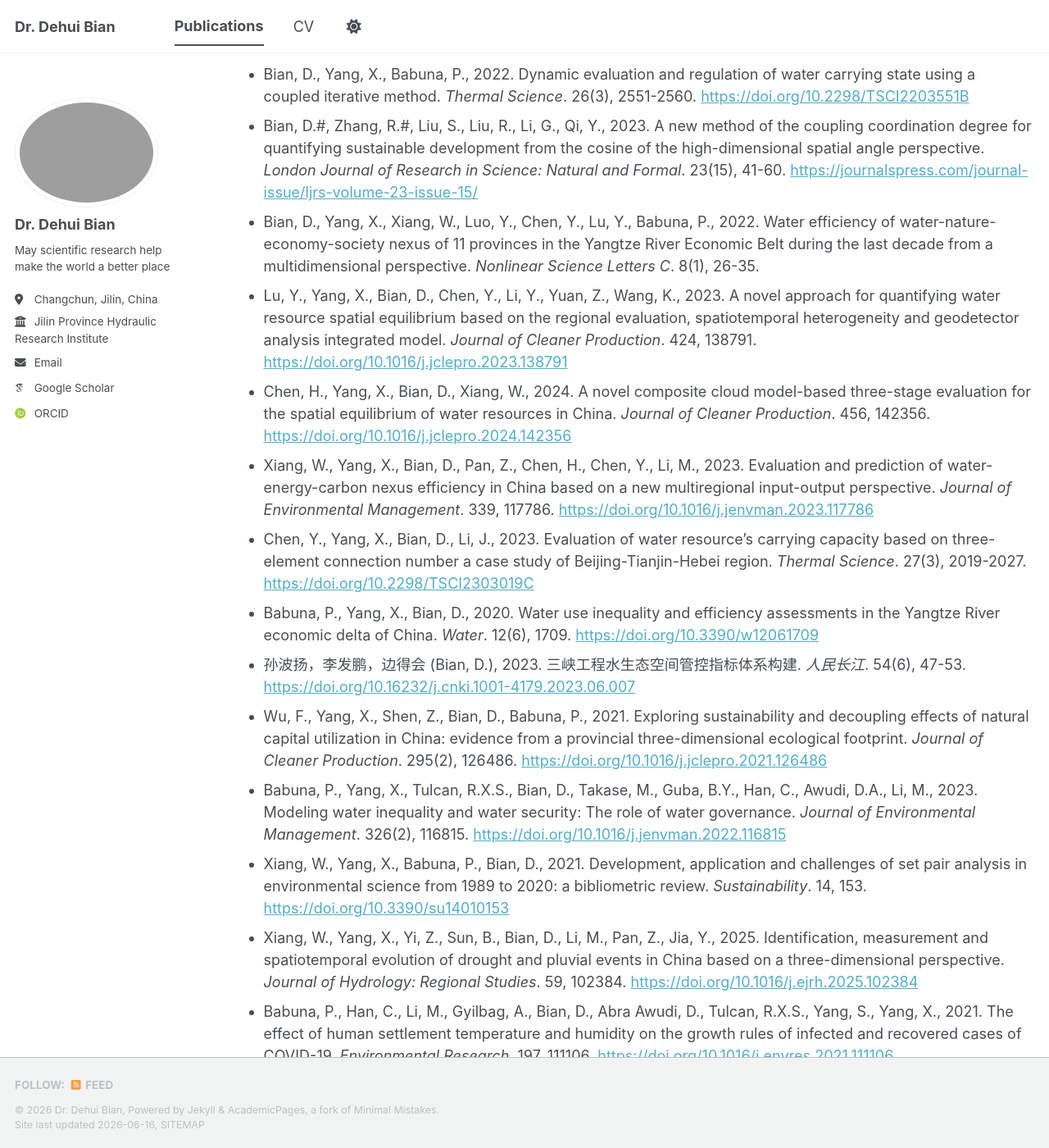
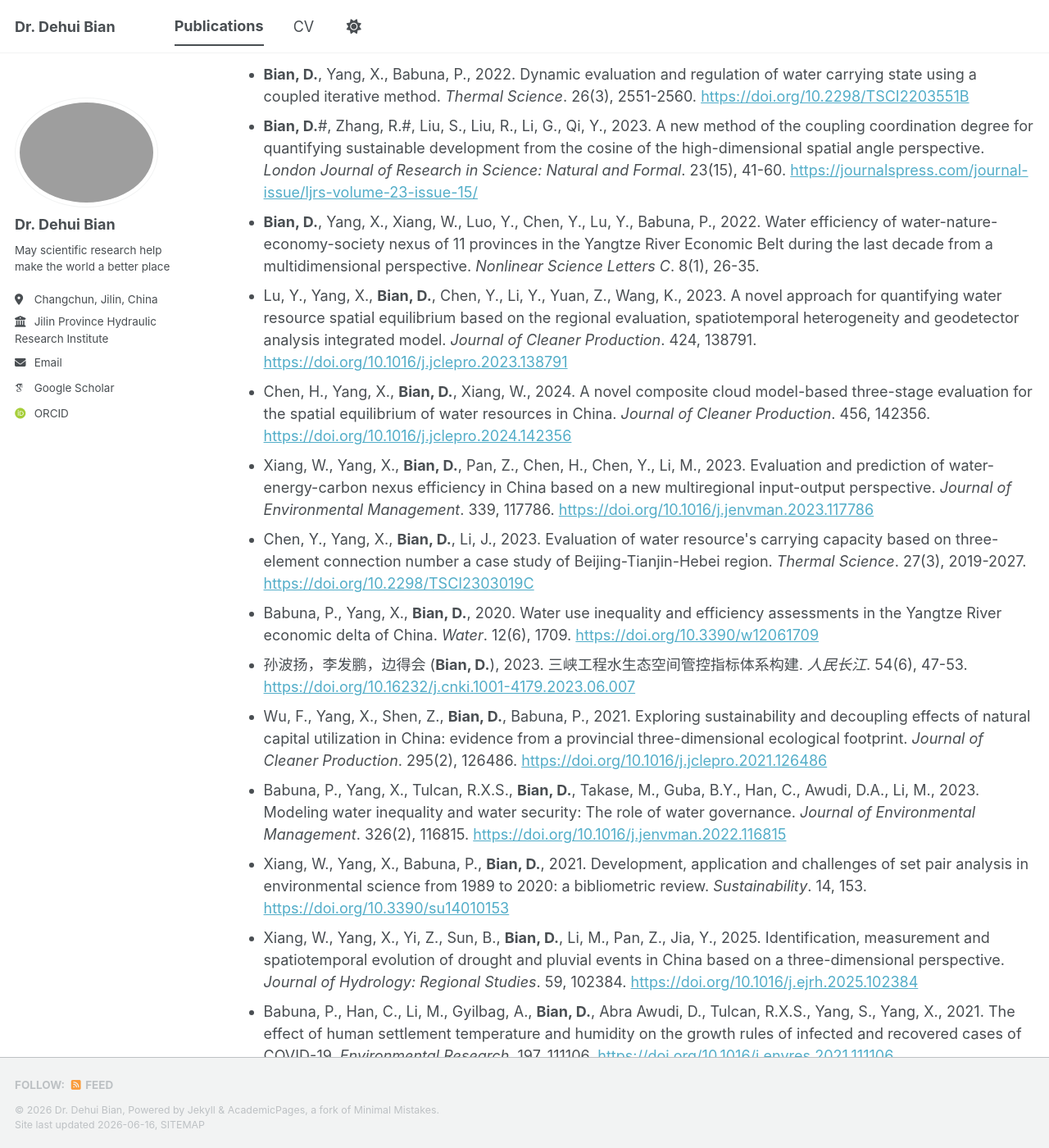
Before and after one commit to DehuiBian/dehuibian.github.io, a Jekyll site: the page built from _pages/publications.html, in a window 1280 px wide and 1400 px high, scrolled down 453 px. Shown: the whole window at 82% size. Built offline with Jekyll 4.4.1, drawn with Linux system fonts in a browser that asks for light colours; some web fonts are replaced; a script bundle is joined from its source files by our own code; library files that are not in the unit come from our copies; some of the changed text lies outside the part shown.

```diff
--- a/_pages/publications.html
+++ b/_pages/publications.html
@@ -12,24 +12,24 @@ author_profile: true
 <h2>Journal Articles</h2>
 
 <ul>
-  <li>Bian, D., Yang, X., Wu, F., Babuna, P., Luo, Y., Wang, B., Chen, Y., 2022. A three-stage hybrid model investigating regional assessment, pattern analysis and obstruction factor analysis for water resource spatial equilibrium in China. <em>Journal of Cleaner Production</em>. 331, 129940. <a href="https://doi.org/10.1016/j.jclepro.2021.129940">https://doi.org/10.1016/j.jclepro.2021.129940</a></li>
-  <li>Bian, D., Yang, X., Xiang, W., Sun, B., Chen, Y., Babuna, P., Li, M., Yuan, Z., 2022. A new model to evaluate water resource spatial equilibrium based on the game theory coupling weight method and the coupling coordination degree. <em>Journal of Cleaner Production</em>. 366, 132907. <a href="https://doi.org/10.1016/j.jclepro.2022.132907">https://doi.org/10.1016/j.jclepro.2022.132907</a></li>
-  <li>Bian, D., Yang, X., Lu, Y., Chen, H., Sun, B., Wu, F., Chen, Y., Xiang, W., 2023. Analysis of the spatiotemporal patterns and decoupling effects of China’s water resource spatial equilibrium. <em>Environmental Research</em>. 216(3), 114719. <a href="https://doi.org/10.1016/j.envres.2022.114719">https://doi.org/10.1016/j.envres.2022.114719</a></li>
-  <li>Bian, D., Yang, X., Babuna, P., 2022. Dynamic evaluation and regulation of water carrying state using a coupled iterative method. <em>Thermal Science</em>. 26(3), 2551-2560. <a href="https://doi.org/10.2298/TSCI2203551B">https://doi.org/10.2298/TSCI2203551B</a></li>
-  <li>Bian, D.#, Zhang, R.#, Liu, S., Liu, R., Li, G., Qi, Y., 2023. A new method of the coupling coordination degree for quantifying sustainable development from the cosine of the high-dimensional spatial angle perspective. <em>London Journal of Research in Science: Natural and Formal</em>. 23(15), 41-60. <a href="https://journalspress.com/journal-issue/ljrs-volume-23-issue-15/">https://journalspress.com/journal-issue/ljrs-volume-23-issue-15/</a></li>
-  <li>Bian, D., Yang, X., Xiang, W., Luo, Y., Chen, Y., Lu, Y., Babuna, P., 2022. Water efficiency of water-nature-economy-society nexus of 11 provinces in the Yangtze River Economic Belt during the last decade from a multidimensional perspective. <em>Nonlinear Science Letters C</em>. 8(1), 26-35.</li>
-  <li>Lu, Y., Yang, X., Bian, D., Chen, Y., Li, Y., Yuan, Z., Wang, K., 2023. A novel approach for quantifying water resource spatial equilibrium based on the regional evaluation, spatiotemporal heterogeneity and geodetector analysis integrated model. <em>Journal of Cleaner Production</em>. 424, 138791. <a href="https://doi.org/10.1016/j.jclepro.2023.138791">https://doi.org/10.1016/j.jclepro.2023.138791</a></li>
-  <li>Chen, H., Yang, X., Bian, D., Xiang, W., 2024. A novel composite cloud model-based three-stage evaluation for the spatial equilibrium of water resources in China. <em>Journal of Cleaner Production</em>. 456, 142356. <a href="https://doi.org/10.1016/j.jclepro.2024.142356">https://doi.org/10.1016/j.jclepro.2024.142356</a></li>
-  <li>Xiang, W., Yang, X., Bian, D., Pan, Z., Chen, H., Chen, Y., Li, M., 2023. Evaluation and prediction of water-energy-carbon nexus efficiency in China based on a new multiregional input-output perspective. <em>Journal of Environmental Management</em>. 339, 117786. <a href="https://doi.org/10.1016/j.jenvman.2023.117786">https://doi.org/10.1016/j.jenvman.2023.117786</a></li>
-  <li>Chen, Y., Yang, X., Bian, D., Li, J., 2023. Evaluation of water resource’s carrying capacity based on three-element connection number a case study of Beijing-Tianjin-Hebei region. <em>Thermal Science</em>. 27(3), 2019-2027. <a href="https://doi.org/10.2298/TSCI2303019C">https://doi.org/10.2298/TSCI2303019C</a></li>
-  <li>Babuna, P., Yang, X., Bian, D., 2020. Water use inequality and efficiency assessments in the Yangtze River economic delta of China. <em>Water</em>. 12(6), 1709. <a href="https://doi.org/10.3390/w12061709">https://doi.org/10.3390/w12061709</a></li>
-  <li>孙波扬，李发鹏，边得会 (Bian, D.), 2023. 三峡工程水生态空间管控指标体系构建. <em>人民长江</em>. 54(6), 47-53. <a href="https://doi.org/10.16232/j.cnki.1001-4179.2023.06.007">https://doi.org/10.16232/j.cnki.1001-4179.2023.06.007</a></li>
-  <li>Wu, F., Yang, X., Shen, Z., Bian, D., Babuna, P., 2021. Exploring sustainability and decoupling effects of natural capital utilization in China: evidence from a provincial three-dimensional ecological footprint. <em>Journal of Cleaner Production</em>. 295(2), 126486. <a href="https://doi.org/10.1016/j.jclepro.2021.126486">https://doi.org/10.1016/j.jclepro.2021.126486</a></li>
-  <li>Babuna, P., Yang, X., Tulcan, R.X.S., Bian, D., Takase, M., Guba, B.Y., Han, C., Awudi, D.A., Li, M., 2023. Modeling water inequality and water security: The role of water governance. <em>Journal of Environmental Management</em>. 326(2), 116815. <a href="https://doi.org/10.1016/j.jenvman.2022.116815">https://doi.org/10.1016/j.jenvman.2022.116815</a></li>
-  <li>Xiang, W., Yang, X., Babuna, P., Bian, D., 2021. Development, application and challenges of set pair analysis in environmental science from 1989 to 2020: a bibliometric review. <em>Sustainability</em>. 14, 153. <a href="https://doi.org/10.3390/su14010153">https://doi.org/10.3390/su14010153</a></li>
-  <li>Xiang, W., Yang, X., Yi, Z., Sun, B., Bian, D., Li, M., Pan, Z., Jia, Y., 2025. Identification, measurement and spatiotemporal evolution of drought and pluvial events in China based on a three-dimensional perspective. <em>Journal of Hydrology: Regional Studies</em>. 59, 102384. <a href="https://doi.org/10.1016/j.ejrh.2025.102384">https://doi.org/10.1016/j.ejrh.2025.102384</a></li>
-  <li>Babuna, P., Han, C., Li, M., Gyilbag, A., Bian, D., Abra Awudi, D., Tulcan, R.X.S., Yang, S., Yang, X., 2021. The effect of human settlement temperature and humidity on the growth rules of infected and recovered cases of COVID-19. <em>Environmental Research</em>. 197, 111106. <a href="https://doi.org/10.1016/j.envres.2021.111106">https://doi.org/10.1016/j.envres.2021.111106</a></li>
-  <li>Babuna, P., Yang, X., Gyilbag, A., Awudi, D.A., Ngmenbelle, D., Bian, D., 2020. The impact of Covid-19 on the insurance industry. <em>International Journal of Environmental Research and Public Health</em>. 17(16), 5766. <a href="https://doi.org/10.3390/ijerph17165766">https://doi.org/10.3390/ijerph17165766</a></li>
-  <li>Li, M., Yang, X., Di, C., Wang, K., Xiang, W., Bian, D., Babuna, P., 2024. A novel framework for integrative assessment of water balance health in China. <em>Journal of Cleaner Production</em>. 443, 141199. <a href="https://doi.org/10.1016/j.jclepro.2024.141199">https://doi.org/10.1016/j.jclepro.2024.141199</a></li>
-  <li>Jia, Y., Yang, X., Shen, Z., Xiang, W., Chen, H., Li, M., Bian, D., Li, Y., Lu, Y., 2026. A novel integrated model for quantifying agricultural water resource utilization efficiency under carbon neutrality: Regional assessment, spatiotemporal heterogeneity and influencing factors analysis. <em>Agricultural Water Management</em>. 331, 110429. <a href="https://doi.org/10.1016/j.agwat.2026.110429">https://doi.org/10.1016/j.agwat.2026.110429</a></li>
+  <li><strong>Bian, D.</strong>, Yang, X., Wu, F., Babuna, P., Luo, Y., Wang, B., Chen, Y., 2022. A three-stage hybrid model investigating regional assessment, pattern analysis and obstruction factor analysis for water resource spatial equilibrium in China. <em>Journal of Cleaner Production</em>. 331, 129940. <a href="https://doi.org/10.1016/j.jclepro.2021.129940">https://doi.org/10.1016/j.jclepro.2021.129940</a></li>
+  <li><strong>Bian, D.</strong>, Yang, X., Xiang, W., Sun, B., Chen, Y., Babuna, P., Li, M., Yuan, Z., 2022. A new model to evaluate water resource spatial equilibrium based on the game theory coupling weight method and the coupling coordination degree. <em>Journal of Cleaner Production</em>. 366, 132907. <a href="https://doi.org/10.1016/j.jclepro.2022.132907">https://doi.org/10.1016/j.jclepro.2022.132907</a></li>
+  <li><strong>Bian, D.</strong>, Yang, X., Lu, Y., Chen, H., Sun, B., Wu, F., Chen, Y., Xiang, W., 2023. Analysis of the spatiotemporal patterns and decoupling effects of China's water resource spatial equilibrium. <em>Environmental Research</em>. 216(3), 114719. <a href="https://doi.org/10.1016/j.envres.2022.114719">https://doi.org/10.1016/j.envres.2022.114719</a></li>
+  <li><strong>Bian, D.</strong>, Yang, X., Babuna, P., 2022. Dynamic evaluation and regulation of water carrying state using a coupled iterative method. <em>Thermal Science</em>. 26(3), 2551-2560. <a href="https://doi.org/10.2298/TSCI2203551B">https://doi.org/10.2298/TSCI2203551B</a></li>
+  <li><strong>Bian, D.</strong>#, Zhang, R.#, Liu, S., Liu, R., Li, G., Qi, Y., 2023. A new method of the coupling coordination degree for quantifying sustainable development from the cosine of the high-dimensional spatial angle perspective. <em>London Journal of Research in Science: Natural and Formal</em>. 23(15), 41-60. <a href="https://journalspress.com/journal-issue/ljrs-volume-23-issue-15/">https://journalspress.com/journal-issue/ljrs-volume-23-issue-15/</a></li>
+  <li><strong>Bian, D.</strong>, Yang, X., Xiang, W., Luo, Y., Chen, Y., Lu, Y., Babuna, P., 2022. Water efficiency of water-nature-economy-society nexus of 11 provinces in the Yangtze River Economic Belt during the last decade from a multidimensional perspective. <em>Nonlinear Science Letters C</em>. 8(1), 26-35.</li>
+  <li>Lu, Y., Yang, X., <strong>Bian, D.</strong>, Chen, Y., Li, Y., Yuan, Z., Wang, K., 2023. A novel approach for quantifying water resource spatial equilibrium based on the regional evaluation, spatiotemporal heterogeneity and geodetector analysis integrated model. <em>Journal of Cleaner Production</em>. 424, 138791. <a href="https://doi.org/10.1016/j.jclepro.2023.138791">https://doi.org/10.1016/j.jclepro.2023.138791</a></li>
+  <li>Chen, H., Yang, X., <strong>Bian, D.</strong>, Xiang, W., 2024. A novel composite cloud model-based three-stage evaluation for the spatial equilibrium of water resources in China. <em>Journal of Cleaner Production</em>. 456, 142356. <a href="https://doi.org/10.1016/j.jclepro.2024.142356">https://doi.org/10.1016/j.jclepro.2024.142356</a></li>
+  <li>Xiang, W., Yang, X., <strong>Bian, D.</strong>, Pan, Z., Chen, H., Chen, Y., Li, M., 2023. Evaluation and prediction of water-energy-carbon nexus efficiency in China based on a new multiregional input-output perspective. <em>Journal of Environmental Management</em>. 339, 117786. <a href="https://doi.org/10.1016/j.jenvman.2023.117786">https://doi.org/10.1016/j.jenvman.2023.117786</a></li>
+  <li>Chen, Y., Yang, X., <strong>Bian, D.</strong>, Li, J., 2023. Evaluation of water resource's carrying capacity based on three-element connection number a case study of Beijing-Tianjin-Hebei region. <em>Thermal Science</em>. 27(3), 2019-2027. <a href="https://doi.org/10.2298/TSCI2303019C">https://doi.org/10.2298/TSCI2303019C</a></li>
+  <li>Babuna, P., Yang, X., <strong>Bian, D.</strong>, 2020. Water use inequality and efficiency assessments in the Yangtze River economic delta of China. <em>Water</em>. 12(6), 1709. <a href="https://doi.org/10.3390/w12061709">https://doi.org/10.3390/w12061709</a></li>
+  <li>孙波扬，李发鹏，边得会 (<strong>Bian, D.</strong>), 2023. 三峡工程水生态空间管控指标体系构建. <em>人民长江</em>. 54(6), 47-53. <a href="https://doi.org/10.16232/j.cnki.1001-4179.2023.06.007">https://doi.org/10.16232/j.cnki.1001-4179.2023.06.007</a></li>
+  <li>Wu, F., Yang, X., Shen, Z., <strong>Bian, D.</strong>, Babuna, P., 2021. Exploring sustainability and decoupling effects of natural capital utilization in China: evidence from a provincial three-dimensional ecological footprint. <em>Journal of Cleaner Production</em>. 295(2), 126486. <a href="https://doi.org/10.1016/j.jclepro.2021.126486">https://doi.org/10.1016/j.jclepro.2021.126486</a></li>
+  <li>Babuna, P., Yang, X., Tulcan, R.X.S., <strong>Bian, D.</strong>, Takase, M., Guba, B.Y., Han, C., Awudi, D.A., Li, M., 2023. Modeling water inequality and water security: The role of water governance. <em>Journal of Environmental Management</em>. 326(2), 116815. <a href="https://doi.org/10.1016/j.jenvman.2022.116815">https://doi.org/10.1016/j.jenvman.2022.116815</a></li>
+  <li>Xiang, W., Yang, X., Babuna, P., <strong>Bian, D.</strong>, 2021. Development, application and challenges of set pair analysis in environmental science from 1989 to 2020: a bibliometric review. <em>Sustainability</em>. 14, 153. <a href="https://doi.org/10.3390/su14010153">https://doi.org/10.3390/su14010153</a></li>
+  <li>Xiang, W., Yang, X., Yi, Z., Sun, B., <strong>Bian, D.</strong>, Li, M., Pan, Z., Jia, Y., 2025. Identification, measurement and spatiotemporal evolution of drought and pluvial events in China based on a three-dimensional perspective. <em>Journal of Hydrology: Regional Studies</em>. 59, 102384. <a href="https://doi.org/10.1016/j.ejrh.2025.102384">https://doi.org/10.1016/j.ejrh.2025.102384</a></li>
+  <li>Babuna, P., Han, C., Li, M., Gyilbag, A., <strong>Bian, D.</strong>, Abra Awudi, D., Tulcan, R.X.S., Yang, S., Yang, X., 2021. The effect of human settlement temperature and humidity on the growth rules of infected and recovered cases of COVID-19. <em>Environmental Research</em>. 197, 111106. <a href="https://doi.org/10.1016/j.envres.2021.111106">https://doi.org/10.1016/j.envres.2021.111106</a></li>
+  <li>Babuna, P., Yang, X., Gyilbag, A., Awudi, D.A., Ngmenbelle, D., <strong>Bian, D.</strong>, 2020. The impact of Covid-19 on the insurance industry. <em>International Journal of Environmental Research and Public Health</em>. 17(16), 5766. <a href="https://doi.org/10.3390/ijerph17165766">https://doi.org/10.3390/ijerph17165766</a></li>
+  <li>Li, M., Yang, X., Di, C., Wang, K., Xiang, W., <strong>Bian, D.</strong>, Babuna, P., 2024. A novel framework for integrative assessment of water balance health in China. <em>Journal of Cleaner Production</em>. 443, 141199. <a href="https://doi.org/10.1016/j.jclepro.2024.141199">https://doi.org/10.1016/j.jclepro.2024.141199</a></li>
+  <li>Jia, Y., Yang, X., Shen, Z., Xiang, W., Chen, H., Li, M., <strong>Bian, D.</strong>, Li, Y., Lu, Y., 2026. A novel integrated model for quantifying agricultural water resource utilization efficiency under carbon neutrality: Regional assessment, spatiotemporal heterogeneity and influencing factors analysis. <em>Agricultural Water Management</em>. 331, 110429. <a href="https://doi.org/10.1016/j.agwat.2026.110429">https://doi.org/10.1016/j.agwat.2026.110429</a></li>
 </ul>
```
